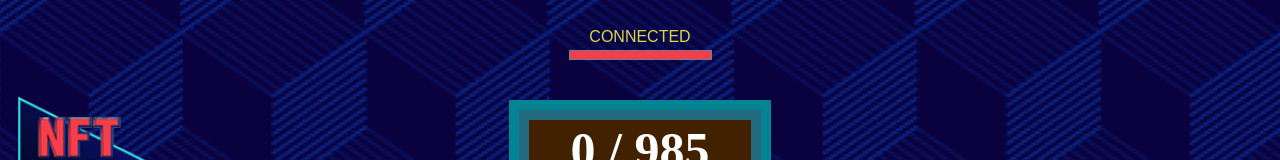
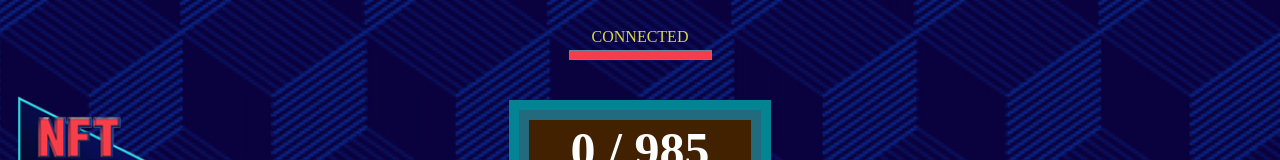
Before and after one commit to vishal123test/DEMOTest, a React (Create React App) app: page / in a window 1280 px wide. Shown: the top 160 px of the page. Built offline with nearby package versions, Linux system fonts and the light colour scheme.

Commit message:
Update App.js

```diff
--- a/src/App.js
+++ b/src/App.js
@@ -214,7 +214,7 @@ function App() {
             style={{
               textAlign: "center",
               color: "#dad748",
-              fontFamily: "fantasy",
+              fontFamily: "var(--accent-font-family)",
               opacity: "1",
             }}
           >
```
